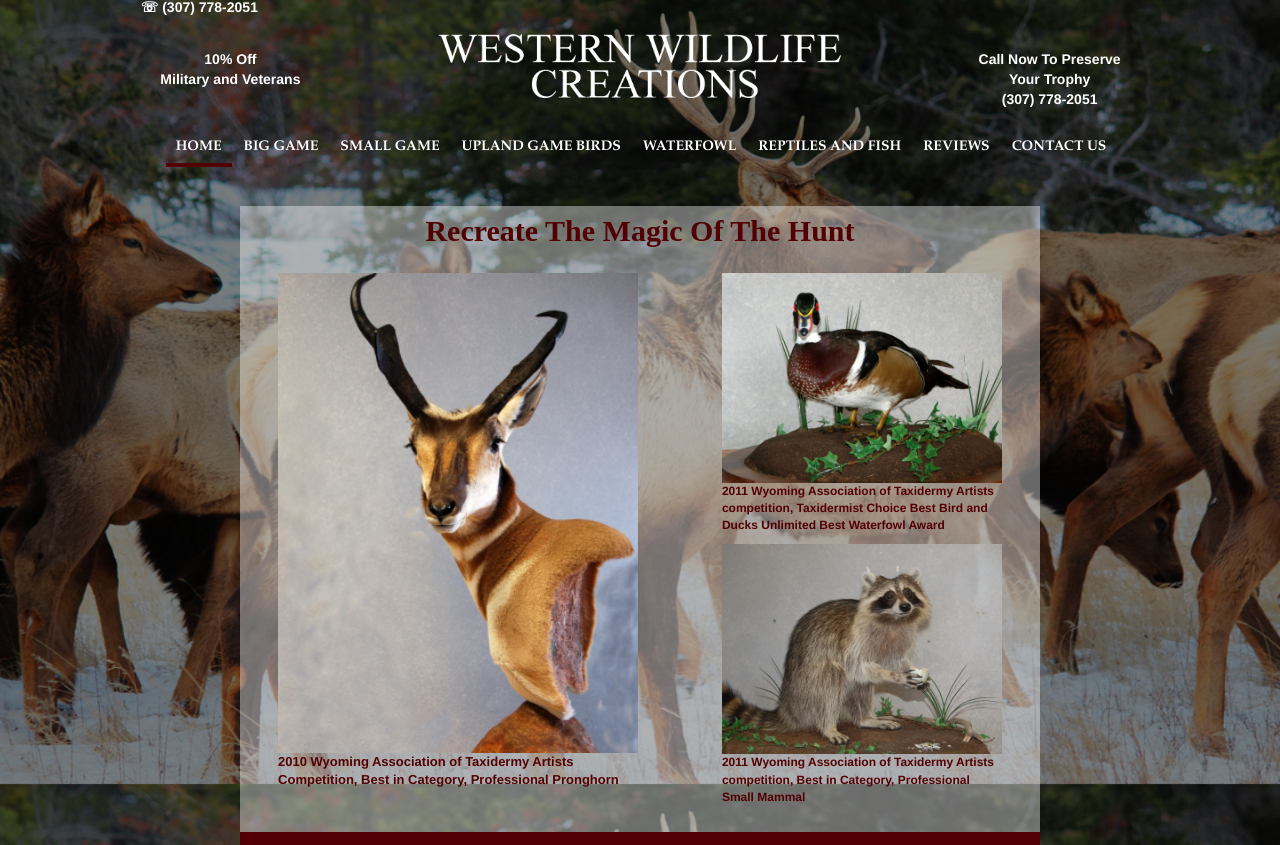
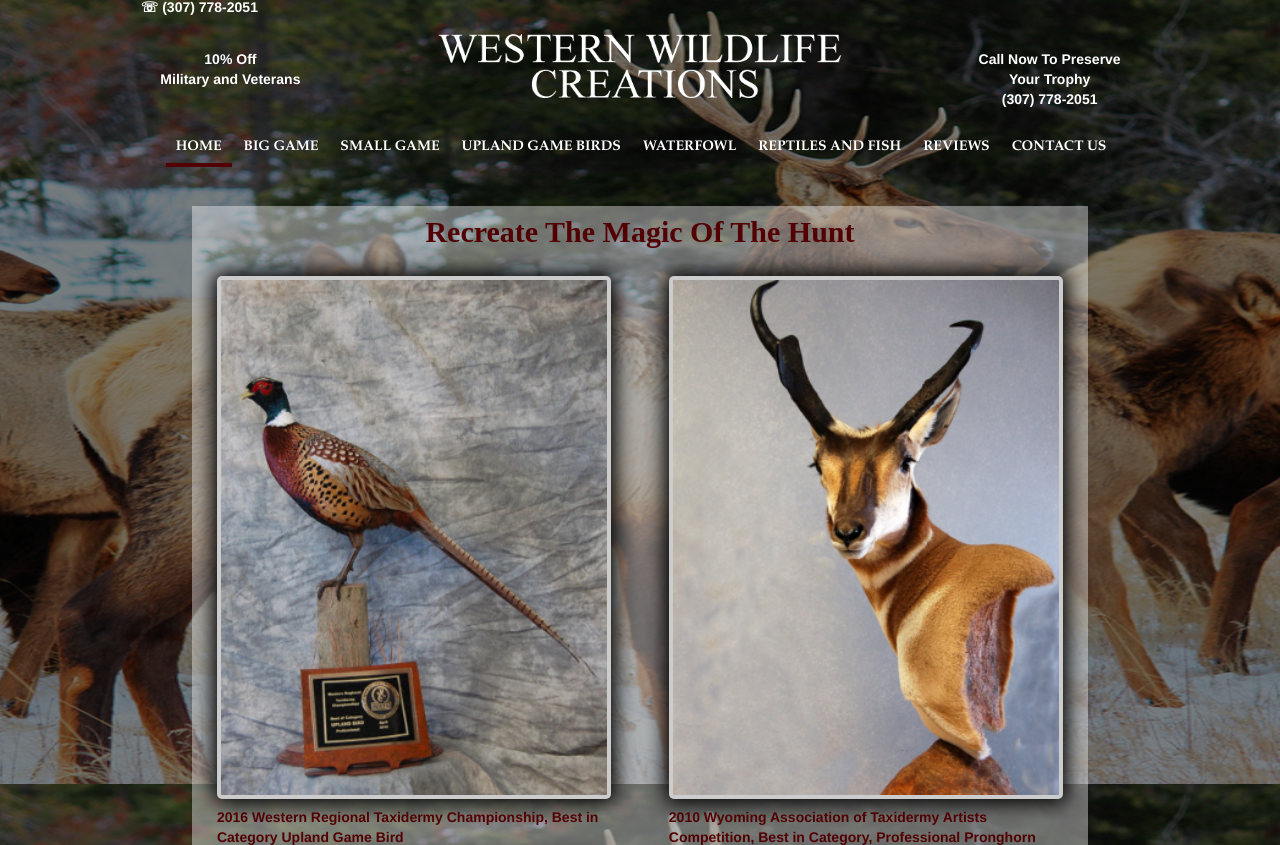
Before and after one commit to hrabovskyb/western-wildlife-creations, a PHP site: page / in a window 1280 px wide. Shown: the part 16-861 px from the top of the page. Run offline with PHP 8.4, Linux system fonts and the light colour scheme; some libraries are stand-ins or nearby versions.

Commit message:
Home Page
Updated home page images

```diff
--- a/index.css
+++ b/index.css
@@ -138,7 +138,7 @@ a:hover{
 
 .content-wrapper{
 	background-color: rgba(255,255,255,.4);
-	width: 800px;
+	width: 70%;
 	margin: auto;
 	margin-top: 5px;
 }
@@ -163,27 +163,58 @@ a:hover{
 	padding-top: 2%;
 	padding-bottom: 2%;
 }
+.awards img{
+	padding: 1%;
+	background-color: #ccc;
+	border-radius: 5px;
+	box-shadow: 0px 0px 20px 5px black;
+	margin-bottom: 8px;
+}
 .awards p{
 	font-weight: bold;
 	color: #520003;
+	font-size: 14px;
 }
 #award-left{
 	display: inline-block;
-	width: 45%;
+	width: 44%;
 	vertical-align: top;
 	text-align: left;
-	font-size: 13px;
-	margin-right: 5%;
+	margin-right: 3%;
 }
 #award-left img{
 	width: 100%;
 }
 #award-right{
 	display: inline-block;
-	width: 35%;
-	margin-left: 5%;
+	width: 44%;
+	vertical-align: top;
 	text-align: left;
-	font-size: 12px;
+	margin-left: 3%;
+}
+#award-right img{
+	width: 100%;
+}
+#award-bottom{
+	width: 95%;
+	margin: auto;
+	margin-top: 1%;
+	text-align: center;
+}
+#award-bottom p{
+	text-align: left;
+}
+#bottom-left{
+	width: 44%;
+	display: inline-block;
+	margin-right: 3%;
+	vertical-align: top;
+}
+#bottom-right{
+	width: 45%;
+	display: inline-block;
+	margin-left: 3%;
+	vertical-align: top;
 }
 
 .contact{
--- a/index.html
+++ b/index.html
@@ -50,8 +50,8 @@
 			<a href="Pages/upland-game-birds.html" class="hvr-underline-from-center">Upland Game Birds</a>
 			<a href="Pages/waterfowl.html" class="hvr-underline-from-center">Waterfowl</a>
 			<a href="Pages/reptiles-fish.html" class="hvr-underline-from-center">Reptiles and Fish</a>
-			<a href="#" class="hvr-underline-from-center">Reviews</a>
-			<a href="#" class="hvr-underline-from-center">Contact Us</a>
+			<a href="Pages/reviews.html" class="hvr-underline-from-center">Reviews</a>
+			<a href="Pages/contact-us.html" class="hvr-underline-from-center">Contact Us</a>
 		</div>
 
 		<script>
@@ -76,8 +76,8 @@
 				<li><a href="Pages/upland-game-birds.html" class="hvr-underline-from-center">Upland Game Birds</a></li>
 				<li><a href="Pages/waterfowl.html" class="hvr-underline-from-center">Waterfowl</a></li>
 				<li><a href="Pages/reptiles-fish.html" class="hvr-underline-from-center">Reptiles and Fish</a></li>
-				<li><a href="#" class="hvr-underline-from-center">Reviews</a></li>
-				<li><a href="#" class="hvr-underline-from-center">Contact Us</a></li>
+				<li><a href="Pages/reviews.html" class="hvr-underline-from-center">Reviews</a></li>
+				<li><a href="Pages/contact-us.html" class="hvr-underline-from-center">Contact Us</a></li>
 			</ul>
 
 		</div>
@@ -89,15 +89,19 @@
 		</div>
 		<div class="awards">
 				<div id="award-left">
+					<img src="Media/award-pheasant.jpg">
+					<p>2016 Western Regional Taxidermy Championship, Best in Category Upland Game Bird</p>
+				</div>
+				<div id="award-right">
 					<img src="Media/award-best-in-category.png">
 					<p>2010 Wyoming Association of Taxidermy Artists Competition, Best in Category, Professional Pronghorn</p>
 				</div>
-				<div id="award-right">
-					<div id="award-right-top">
+				<div id="award-bottom">
+					<div id="bottom-left">
 						<img src="Media/award-waterfowl.png">
 						<p>2011 Wyoming Association of Taxidermy Artists competition, Taxidermist Choice Best Bird and Ducks Unlimited Best Waterfowl Award</p>
 					</div>
-					<div id="award-right-bottom">
+					<div id="bottom-right">
 						<img src="Media/award-smallgame.png">
 						<p>2011 Wyoming Association of Taxidermy Artists competition, Best in Category, Professional Small Mammal</p>
 					</div>
```
Also changed, not shown: other parts of index.css (+33 -4 lines), Media/award-pheasant.jpg (added), Media/elk-scaled.jpg (added), Media/elk_scaled.jpg (added), Media/popups/waterfowl-12.png (added), Media/waterfowl-12.png (added), 1 other file.
